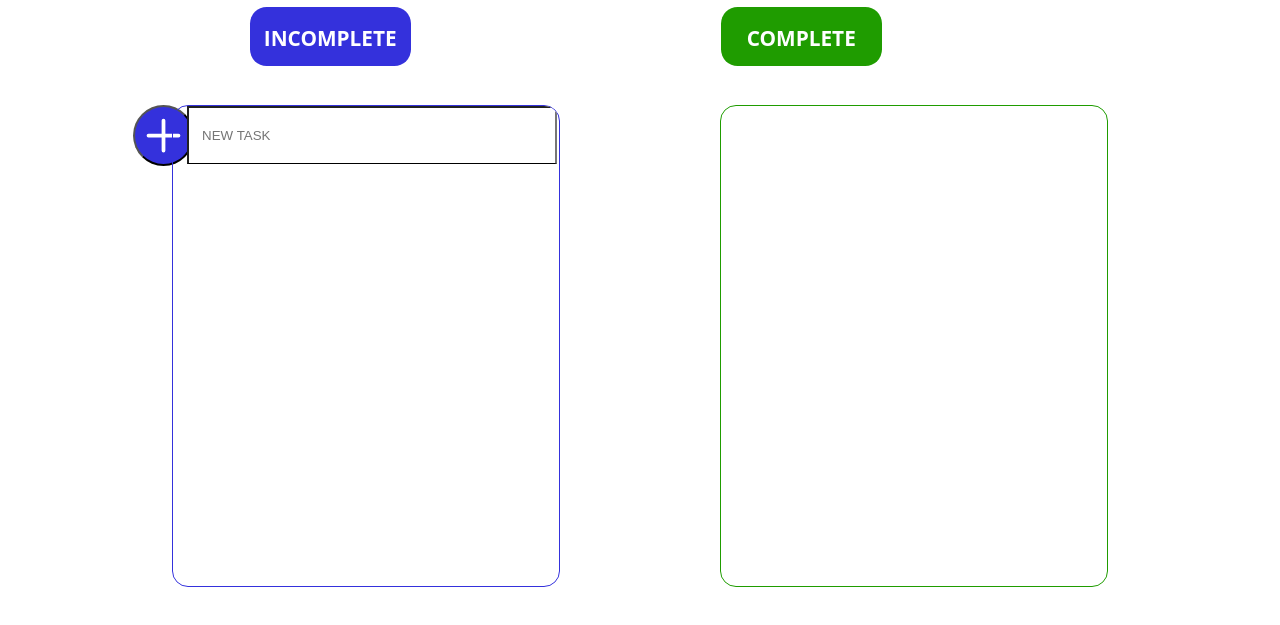
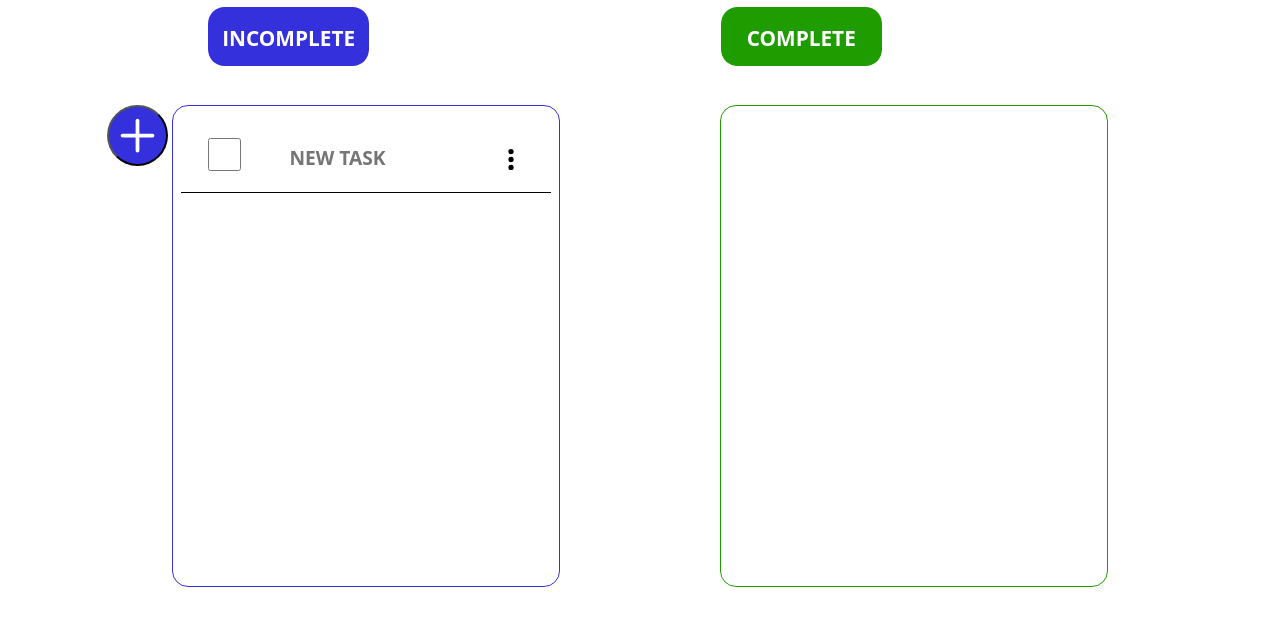
Before and after one commit to KangoChipaila/To-do-List-Website, a plain HTML site: page index.html in a window 1280 px wide. Both pictures are taken after a click on the button 163 px from the left and 286 px from the top of the page. Shown: the part 151-776 px from the top of the page. Drawn offline with Linux system fonts and the light colour scheme.

Commit message:
Implementation of task fields changed

```diff
--- a/index.html
+++ b/index.html
@@ -17,7 +17,7 @@
     <main id="main">
 
         <section id="incomplete-tasks">
-            <button type="button" onclick=newDiv() id="add-task-button"><img src="./src/SVG/plus-large-svgrepo-com.svg" alt="add-task-button" height="55em" width="45em" id="plus-icon"></button>
+            <button type="button" onclick=newTask() id="add-task-button"><img src="./src/SVG/plus-large-svgrepo-com.svg" alt="add-task-button" height="55em" width="45em" id="plus-icon"></button>
             <div id="incomplete">INCOMPLETE</div>
 
             <ul id="incomplete-task-box">
@@ -27,33 +27,13 @@
 
         <section id="complete-tasks">
             <div id="complete">COMPLETE</div>
+
             <ul id="complete-task-box">
 
             </ul>
         </section>
 
     </main>
-    <script>
-        let itemNum = 0;
-        function newDiv(){
-            iNum = itemNum.toString();
-            let id = 'task-' + iNum;
-
-            const g = document.createElement('input');
-            g.setAttribute('id', id);
-            g.setAttribute('placeholder', 'NEW TASK');
-            const list = document.getElementById('incomplete-task-box');
-            list.insertBefore(g, list.childNodes[0]);
-
-            const f = document.getElementById(id);
-            f.style.margin = '0 0 0 -2em';
-            f.style.padding = '1.5em 0 1.5em 1em';
-            f.style.borderBottom = '0.05em solid #000000';
-            f.style.width = '102%';
-
-
-            itemNum++;
-        }
-    </script>
+    <script src="./task-controllers.js"></script>
 </body>
 </html>
--- a/main.css
+++ b/main.css
@@ -37,7 +37,7 @@ body{
     position: absolute;
     display: flex;
     top: 12em;
-    left: 10em;
+    left: 8em;
     justify-content: center;
     border-radius: 100em;
     background-color: #3431DC;
@@ -66,7 +66,7 @@ body{
     position: absolute;
     display: flex;
     top: 3em;
-    left: 12em;
+    left: 10em;
 
     height: 1.5em;
     width: 28%;
@@ -93,16 +93,34 @@ body{
     right: 1em;
 }
 
-#task-0{
-    margin: 0 0 0 0.8em;
-    padding: 1.5em 0 1.5em 1em;
+.task-box{
+    margin: 1em 0 0 -2em;
+    padding: 1em 0 1em 0;
+    width: 107%;
     border-bottom: 0.05em solid #000000;
-    width: 90%;
+    border-top: 0;
+    border-left: 0;
+    border-right: 0;
 }
 
-#checkbox{
-    height: 2em;
-    width: 2em;
+.task-checkbox{
+    margin: 0 0 0 2em;
+    padding: 0 0 0 0;
+    height: 2.5em;
+    width: 2.5em;
+}
+
+.task-name{
+    position: absolute;
+    padding: 0.3em 0 0 2.5em;
+    font-family: 'Open Sans', 'Helvetica Neue', sans-serif;
+    font-size: 1.2em;
+    font-weight: 700;
+    border: none;
+}
+
+.task-name:focus{
+    outline: none;
 }
 
 #complete{
@@ -126,7 +144,7 @@ body{
 
 #complete-task-box{
     position: absolute;
-    overflow-y: hidden;
+    overflow-y: scroll;
     border: 0.1em solid #1F9C00;
     border-radius: 1em;
     height: 60%;
@@ -135,20 +153,10 @@ body{
     left: 1em;
 }
 
-#task-0-name{
-    position: absolute;
-    border: none;
-    top: 2.5em;
-    left: 10em;
-}
-
-#task-1:focus{
-    outline: none;
-}
-
 .more-options{
     position: absolute;
     right: 2em;
-    height: 10%;
+    height: 9%;
+    width: 2em;
     border: none #000000;
 }
--- /dev/null
+++ b/task-controllers.js
@@ -0,0 +1,51 @@
+let itemNum = 0;
+        function newTask(){
+            iNum = itemNum.toString();
+            let taskBoxId = 'task-box-' + iNum;
+            let taskCheckboxID = 'task-' + iNum + '-checkbox';
+            let taskNameId = 'task-' + iNum + '-name';
+
+            //Build div to hold task checkbox, task name and task ellipse
+            const taskBox = document.createElement('div');
+            taskBox.setAttribute('id', taskBoxId);
+            taskBox.setAttribute('class', 'task-box');
+
+            const list = document.getElementById('incomplete-task-box');
+            list.insertBefore(taskBox, list.childNodes[0]);
+
+            //Build task checkbox and add it to div
+            const taskCheckbox = document.createElement('input');
+            taskCheckbox.setAttribute('type', 'checkbox');
+            taskCheckbox.setAttribute('id', taskCheckboxID);
+            taskCheckbox.setAttribute('class', 'task-checkbox');
+
+            const div = document.getElementById(taskBoxId);
+            div.insertBefore(taskCheckbox, div.childNodes[0]);
+
+            //Send checked task to complete task field
+            const taskCB = document.getElementById(taskCheckboxID);
+            taskCB.onclick = () => {
+                const listTwo = document.getElementById('complete-task-box');
+                listTwo.insertBefore(taskBox, listTwo.childNodes[0]);
+            };
+
+            //Build task name field and add it to div
+            const taskName = document.createElement('input');
+            taskName.setAttribute('id', taskNameId);
+            taskName.setAttribute('class', 'task-name');
+            taskName.setAttribute('type', 'text');
+            taskName.setAttribute('placeholder', 'NEW TASK');
+            taskName.setAttribute('maxlength', '20');
+
+            div.appendChild(taskName);
+
+            //Build task ellipse and add it to div
+            const options = document.createElement('img');
+            options.setAttribute('class', 'more-options');
+            options.setAttribute('src', './src/SVG/more-vertical-svgrepo-com.svg');
+            options.setAttribute('alt', 'more-options');
+
+            div.appendChild(options);
+
+            itemNum++;
+        }
```
